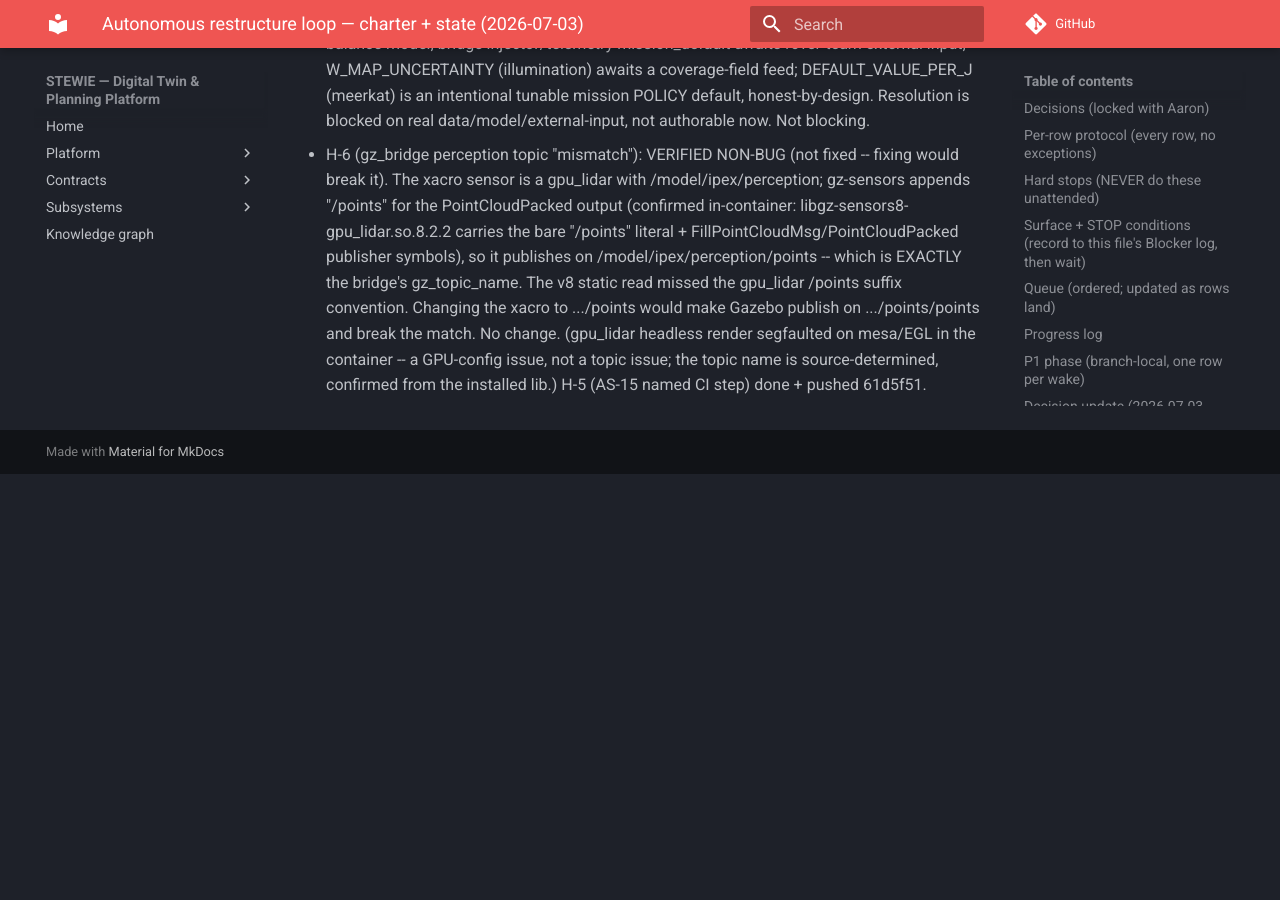
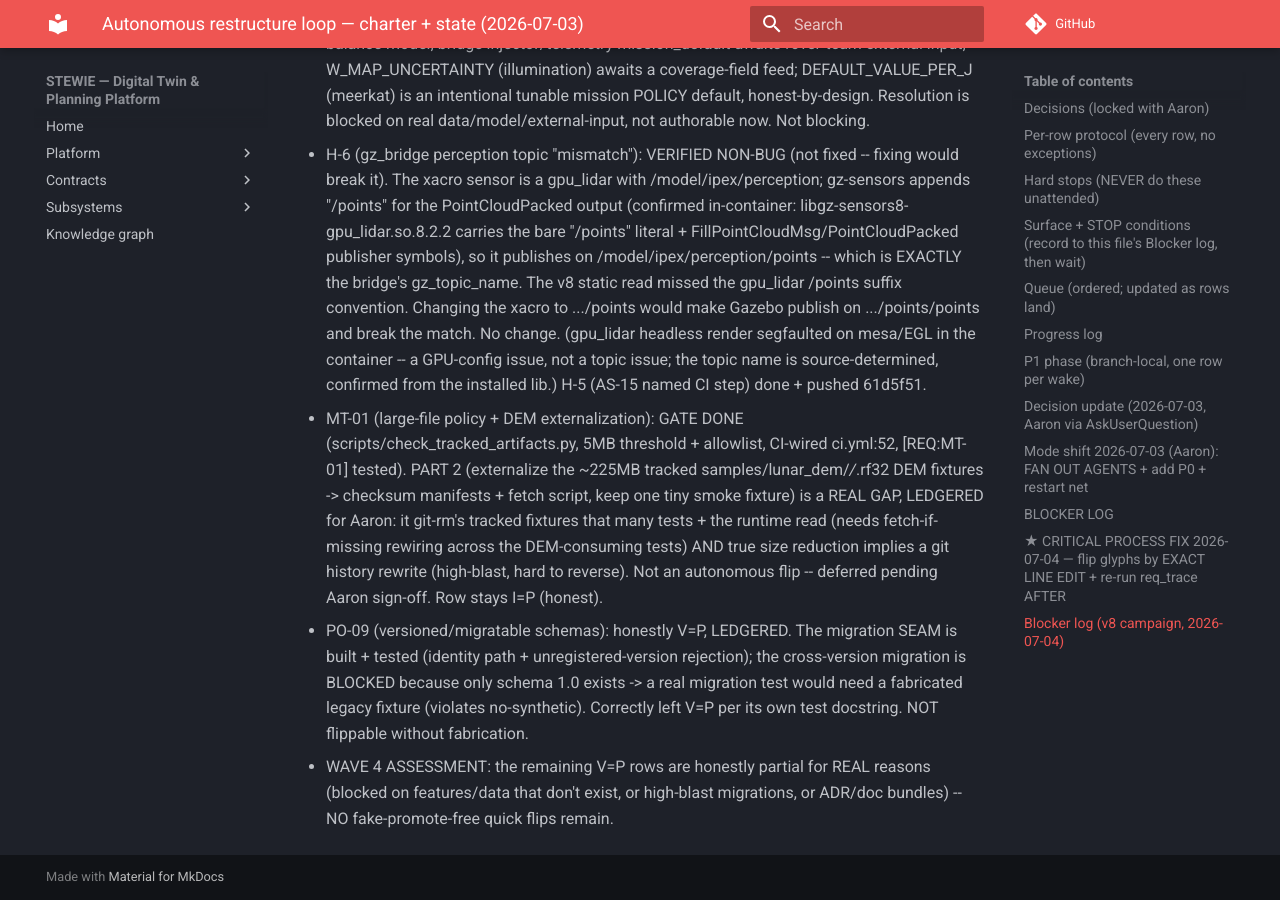
Before and after one commit to stewie-sw/stewie, an MkDocs documentation site: the page built from docs/autonomous_loop_charter_2026-07-03.md, in a window 1280 px wide and 900 px high, scrolled down 9948 px. Built offline with MkDocs 1.6.1 and Material for MkDocs 9.7.7, drawn with Linux system fonts in a browser that asks for light colours; comment, search, counter and statistics services are not loaded; before the commit the page ends 10422 px from its top, so only the background shows below that.

Commit message:
docs(loop): charter ledger — PO-09 blocked-by-no-synthetic + Wave 4 honest-ceiling assessment

```diff
--- a/docs/autonomous_loop_charter_2026-07-03.md
+++ b/docs/autonomous_loop_charter_2026-07-03.md
@@ -294,3 +294,18 @@ and stop scheduling (wait for Aaron).
   publish on .../points/points and break the match. No change. (gpu_lidar headless render segfaulted on
   mesa/EGL in the container -- a GPU-config issue, not a topic issue; the topic name is source-determined,
   confirmed from the installed lib.) H-5 (AS-15 named CI step) done + pushed 61d5f51.
+
+- MT-01 (large-file policy + DEM externalization): GATE DONE (scripts/check_tracked_artifacts.py, 5MB
+  threshold + allowlist, CI-wired ci.yml:52, [REQ:MT-01] tested). PART 2 (externalize the ~225MB tracked
+  samples/lunar_dem/*/*.rf32 DEM fixtures -> checksum manifests + fetch script, keep one tiny smoke fixture)
+  is a REAL GAP, LEDGERED for Aaron: it git-rm's tracked fixtures that many tests + the runtime read (needs
+  fetch-if-missing rewiring across the DEM-consuming tests) AND true size reduction implies a git history
+  rewrite (high-blast, hard to reverse). Not an autonomous flip -- deferred pending Aaron sign-off. Row
+  stays I=P (honest).
+
+- PO-09 (versioned/migratable schemas): honestly V=P, LEDGERED. The migration SEAM is built + tested
+  (identity path + unregistered-version rejection); the cross-version migration is BLOCKED because only
+  schema 1.0 exists -> a real migration test would need a fabricated legacy fixture (violates no-synthetic).
+  Correctly left V=P per its own test docstring. NOT flippable without fabrication.
+- WAVE 4 ASSESSMENT: the remaining V=P rows are honestly partial for REAL reasons (blocked on features/data
+  that don't exist, or high-blast migrations, or ADR/doc bundles) -- NO fake-promote-free quick flips remain.
```
